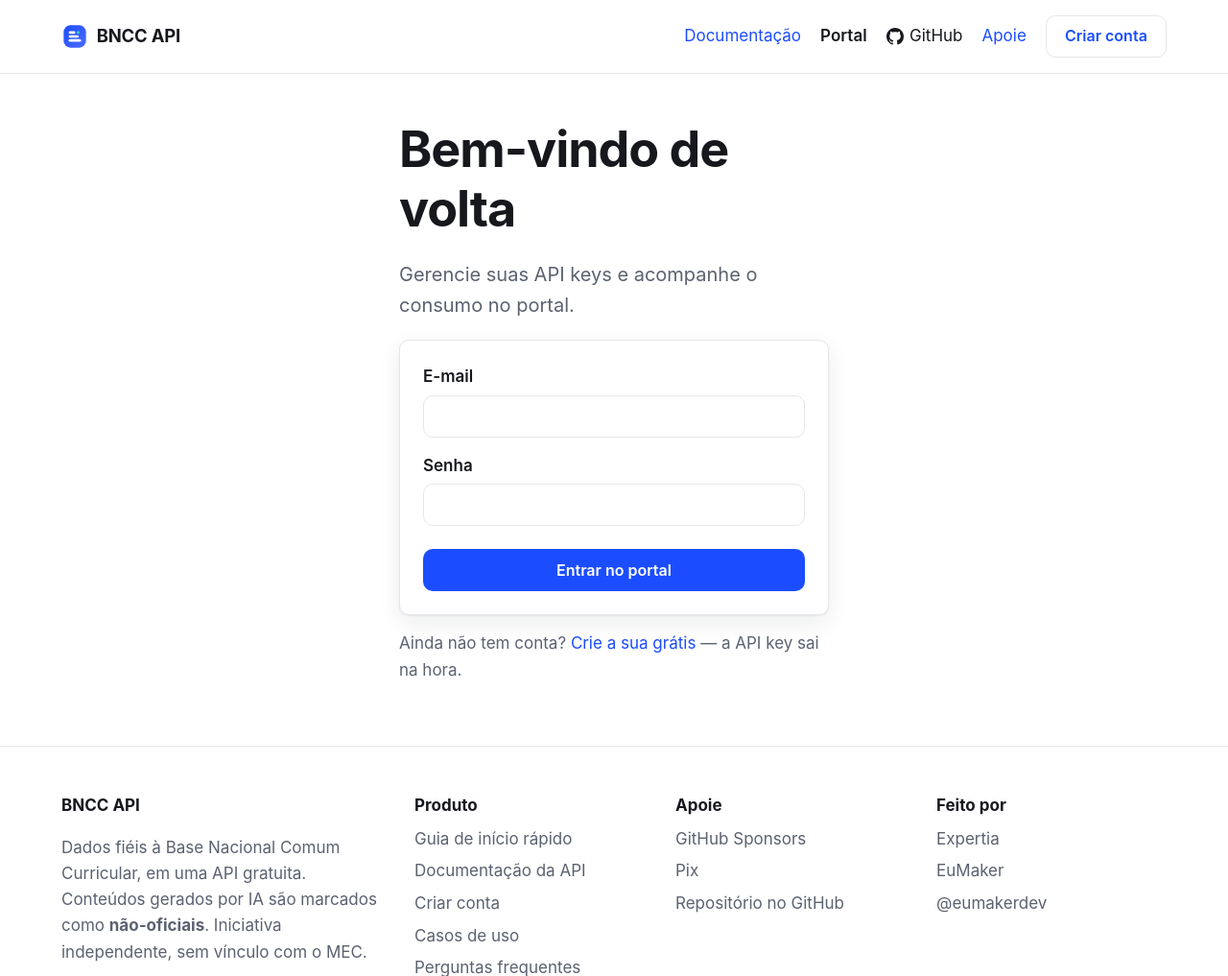
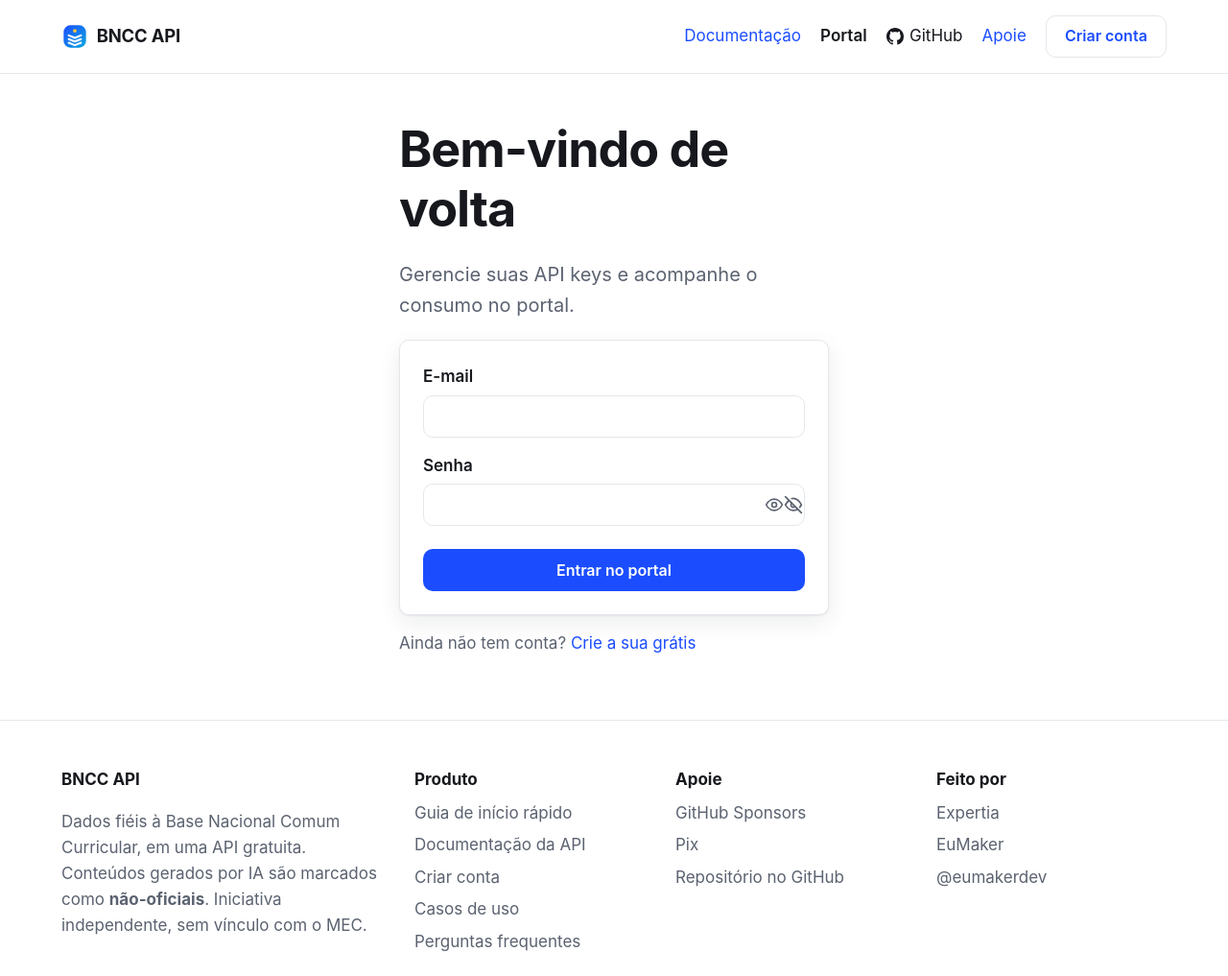
Before and after one commit to eumakerdev/bncc_api, a FastAPI app: page /portal/login in a window 1280 px wide. Shown: the top 1017 px of the page at 96% size. Run offline with FastAPI, Linux system fonts and the light colour scheme.

Commit message:
feat(brand): nova identidade 'leitor em camadas' + refinamento do card de auth
Marca redesenhada: estudante (ponto amarelo-Brasil) sobre livro aberto de
tres camadas (EI/EF/EM), lidas tambem como chevrons de codigo; gradiente
azul #1b4dff -> ciano #0aa8dc. Aplicada em logo.svg, logo-dark.svg,
logo-icon.svg, og-image.svg, na marca inline do header (base.html) e no
acento dark do Scalar (reference.html, alinhado ao --brand #5b7bff).

Inclui tambem o refinamento pre-existente do portal: botoes OAuth no topo
do card de login/signup e campo de senha com botao mostrar/ocultar
(.input-affix), com ajustes correspondentes em styles.css.

Co-Authored-By: Claude Fable 5 <noreply@anthropic.com>

```diff
--- a/app/web/static/styles.css
+++ b/app/web/static/styles.css
@@ -167,10 +167,11 @@ input:focus-visible, select:focus-visible, textarea:focus-visible {
 /* Página de autenticação (login/signup) */
 .auth-wrap { max-width: 28rem; }
 .auth-card { box-shadow: var(--shadow); background: var(--bg); padding: 1.5rem; }
-.auth-card label:first-child { margin-top: 0; }
+/* Primeiro rótulo do formulário (quando não há OAuth acima) sem margem extra. */
+.auth-form label:first-child { margin-top: 0; }
 
-/* Login social (Google / GitHub) */
-.oauth-buttons { display: flex; flex-direction: column; gap: 0.6rem; margin-top: 1rem; }
+/* Login social (Google / GitHub) — prioridade, no topo do card */
+.oauth-buttons { display: flex; flex-direction: column; gap: 0.6rem; }
 .btn-oauth {
   background: var(--bg); color: var(--fg); border-color: var(--border); font-weight: 500;
 }
@@ -178,11 +179,21 @@ input:focus-visible, select:focus-visible, textarea:focus-visible {
 .btn-oauth svg { flex: 0 0 auto; }
 .oauth-divider {
   display: flex; align-items: center; gap: 0.75rem;
-  color: var(--fg-muted); font-size: 0.85rem; margin: 1.25rem 0 0.25rem;
+  color: var(--fg-muted); font-size: 0.85rem; margin: 1.25rem 0 0.5rem;
 }
 .oauth-divider::before, .oauth-divider::after {
   content: ""; flex: 1; height: 1px; background: var(--border);
 }
+
+/* Campo com botão embutido (ex.: mostrar/ocultar senha) */
+.input-affix { position: relative; }
+.input-affix > input { padding-right: 3rem; }
+.input-affix-btn {
+  position: absolute; top: 0; right: 0; width: 2.75rem; height: 100%;
+  min-height: 44px; display: inline-flex; align-items: center; justify-content: center;
+  padding: 0; background: transparent; border: 0; color: var(--fg-muted); cursor: pointer;
+}
+.input-affix-btn:hover { color: var(--fg); }
 
 /* ------------------------------ Badges e avisos -------------------------- */
 .badge {
--- a/app/web/templates/base.html
+++ b/app/web/templates/base.html
@@ -35,16 +35,16 @@
           <defs>
             <linearGradient id="brand-tile" x1="0" y1="0" x2="1" y2="1">
               <stop offset="0" stop-color="#1b4dff"/>
-              <stop offset="1" stop-color="#4c6bff"/>
+              <stop offset="1" stop-color="#0aa8dc"/>
             </linearGradient>
           </defs>
           <rect x="4" y="4" width="40" height="40" rx="12" fill="url(#brand-tile)"/>
-          <g fill="#ffffff">
-            <rect x="13" y="14.6" width="12" height="4.6" rx="2.3"/>
-            <rect x="13" y="21.7" width="18" height="4.6" rx="2.3"/>
-            <rect x="13" y="28.8" width="22" height="4.6" rx="2.3"/>
+          <g fill="none" stroke="#ffffff" stroke-width="3.5" stroke-linecap="round" stroke-linejoin="round">
+            <path d="M13 22l11 4.5L35 22"/>
+            <path d="M13 28.6l11 4.5 11-4.5"/>
+            <path d="M13 35.2l11 4.5 11-4.5"/>
           </g>
-          <circle cx="30" cy="16.9" r="2.6" fill="#2dd4bf"/>
+          <circle cx="24" cy="13.8" r="3.3" fill="#ffc53d"/>
         </svg>
         <span class="brand-text">BNCC&nbsp;API</span>
       </a>
@@ -104,5 +104,22 @@
       <p class="muted">Feito com dedicação pela Expertia e EuMaker, para quem constrói educação no Brasil. Licença MIT.</p>
     </div>
   </footer>
+  <script>
+    // Progressive enhancement: mostrar/ocultar senha. Sem JS, o campo segue funcionando.
+    document.querySelectorAll("[data-toggle-password]").forEach(function (btn) {
+      btn.addEventListener("click", function () {
+        var input = document.getElementById(btn.getAttribute("data-toggle-password"));
+        if (!input) return;
+        var reveal = input.type === "password";
+        input.type = reveal ? "text" : "password";
+        btn.setAttribute("aria-pressed", String(reveal));
+        btn.setAttribute("aria-label", reveal ? "Ocultar senha" : "Mostrar senha");
+        var eye = btn.querySelector(".icon-eye");
+        var eyeOff = btn.querySelector(".icon-eye-off");
+        if (eye) eye.hidden = reveal;
+        if (eyeOff) eyeOff.hidden = !reveal;
+      });
+    });
+  </script>
 </body>
 </html>
--- a/app/web/templates/portal/_oauth_buttons.html
+++ b/app/web/templates/portal/_oauth_buttons.html
@@ -1,7 +1,7 @@
-{# Botões de login social. Renderiza só os provedores habilitados (config).
-   Uso: {% with cta="Entrar" %}{% include "portal/_oauth_buttons.html" %}{% endwith %} #}
+{# Login social (prioridade, renderizado no topo do card de autenticação).
+   Mostra só os provedores habilitados e, abaixo, um divisor para o formulário
+   de e-mail. Uso: {% with cta="entre" %}{% include "portal/_oauth_buttons.html" %}{% endwith %} #}
 {% if google_oauth_enabled or github_oauth_enabled %}
-<div class="oauth-divider">ou {{ cta|default("continue") }} com</div>
 <div class="oauth-buttons">
   {% if google_oauth_enabled %}
   <a class="btn btn-block btn-oauth" href="/portal/auth/google" rel="nofollow">
@@ -11,14 +11,15 @@
       <path fill="#FBBC05" d="M3.97 10.72a5.4 5.4 0 0 1 0-3.44V4.95H.96a9 9 0 0 0 0 8.1l3.01-2.33z"/>
       <path fill="#EA4335" d="M9 3.58c1.32 0 2.5.45 3.44 1.35l2.58-2.58C13.47.9 11.43 0 9 0A9 9 0 0 0 .96 4.95l3.01 2.33C4.68 5.16 6.66 3.58 9 3.58z"/>
     </svg>
-    <span>Google</span>
+    <span>Continuar com Google</span>
   </a>
   {% endif %}
   {% if github_oauth_enabled %}
   <a class="btn btn-block btn-oauth" href="/portal/auth/github" rel="nofollow">
     <svg viewBox="0 0 16 16" width="18" height="18" fill="currentColor" aria-hidden="true" focusable="false"><path d="M8 0C3.58 0 0 3.58 0 8c0 3.54 2.29 6.53 5.47 7.59.4.07.55-.17.55-.38 0-.19-.01-.82-.01-1.49-2.01.37-2.53-.49-2.69-.94-.09-.23-.48-.94-.82-1.13-.28-.15-.68-.52-.01-.53.63-.01 1.08.58 1.23.82.72 1.21 1.87.87 2.33.66.07-.52.28-.87.51-1.07-1.78-.2-3.64-.89-3.64-3.95 0-.87.31-1.59.82-2.15-.08-.2-.36-1.02.08-2.12 0 0 .67-.21 2.2.82.64-.18 1.32-.27 2-.27s1.36.09 2 .27c1.53-1.04 2.2-.82 2.2-.82.44 1.1.16 1.92.08 2.12.51.56.82 1.27.82 2.15 0 3.07-1.87 3.75-3.65 3.95.29.25.54.73.54 1.48 0 1.07-.01 1.93-.01 2.2 0 .21.15.46.55.38A8.01 8.01 0 0 0 16 8c0-4.42-3.58-8-8-8Z"/></svg>
-    <span>GitHub</span>
+    <span>Continuar com GitHub</span>
   </a>
   {% endif %}
 </div>
+<div class="oauth-divider">ou {{ cta|default("continue") }} com e-mail</div>
 {% endif %}
--- a/app/web/templates/portal/login.html
+++ b/app/web/templates/portal/login.html
@@ -1,7 +1,8 @@
 {% extends "base.html" %}
 
 {% block title %}Entrar no portal — BNCC API{% endblock %}
-{% block description %}Acesse o portal da BNCC API para gerar e revogar API keys e acompanhar seu consumo diário — tudo self-service e gratuito.{% endblock %}
+{% block description %}Acesse o portal da BNCC API para gerar e revogar API keys e acompanhar seu consumo diário — tudo
+self-service e gratuito.{% endblock %}
 
 {% block content %}
 <div class="container section auth-wrap">
@@ -11,22 +12,30 @@
   {% if info %}<div class="notice" role="status">{{ info }}</div>{% endif %}
   {% if error %}<div class="notice notice-danger" role="alert">{{ error }}</div>{% endif %}
 
-  <form method="post" action="/portal/login" class="card auth-card">
+  <div class="card auth-card">
+    {% with cta="entre" %}{% include "portal/_oauth_buttons.html" %}{% endwith %}
+
+    <form method="post" action="/portal/login" class="auth-form">
       <label for="email">E-mail</label>
       <input id="email" name="email" type="email" autocomplete="email" required>
 
       <label for="password">Senha</label>
+      <div class="input-affix">
         <input id="password" name="password" type="password" autocomplete="current-password" required>
+        <button type="button" class="input-affix-btn" data-toggle-password="password" aria-label="Mostrar senha" aria-pressed="false"><!-- pragma: allowlist secret -->
+          <svg class="icon-eye" viewBox="0 0 24 24" width="20" height="20" fill="none" stroke="currentColor" stroke-width="2" stroke-linecap="round" stroke-linejoin="round" aria-hidden="true"><path d="M2 12s3.5-7 10-7 10 7 10 7-3.5 7-10 7-10-7-10-7Z"/><circle cx="12" cy="12" r="3"/></svg>
+          <svg class="icon-eye-off" viewBox="0 0 24 24" width="20" height="20" fill="none" stroke="currentColor" stroke-width="2" stroke-linecap="round" stroke-linejoin="round" aria-hidden="true" hidden><path d="M9.9 4.24A9.12 9.12 0 0 1 12 4c6.5 0 10 8 10 8a18.5 18.5 0 0 1-2.16 3.19M6.61 6.61A18.5 18.5 0 0 0 2 12s3.5 7 10 7a9.12 9.12 0 0 0 5.39-1.61"/><path d="M14.12 14.12a3 3 0 1 1-4.24-4.24"/><path d="m2 2 20 20"/></svg>
+        </button>
+      </div>
 
       <div class="form-actions">
         <button class="btn btn-block" type="submit">Entrar no portal</button>
       </div>
     </form>
-
-  {% with cta="entre" %}{% include "portal/_oauth_buttons.html" %}{% endwith %}
+  </div>
 
   <p class="form-footer">
-    Ainda não tem conta? <a href="/portal/signup">Crie a sua grátis</a> — a API key sai na hora.
+    Ainda não tem conta? <a href="/portal/signup">Crie a sua grátis</a>
   </p>
 </div>
 {% endblock %}
--- a/app/web/templates/reference.html
+++ b/app/web/templates/reference.html
@@ -22,7 +22,7 @@
       --scalar-font: 'Inter', system-ui, -apple-system, Segoe UI, Roboto, sans-serif;
     }
     .dark-mode {
-      --scalar-color-accent: #4c6bff;
+      --scalar-color-accent: #5b7bff;
     }
     /* Barra de retorno ao site, acima da referência. */
     .docs-topbar {
```
Also changed, not shown: app/web/templates/portal/signup.html (+11 -3 lines), app/web/static/logo-dark.svg, app/web/static/logo-icon.svg, app/web/static/logo.svg, app/web/static/og-image.svg. Lines whose indentation alone changed are shown as unchanged.
